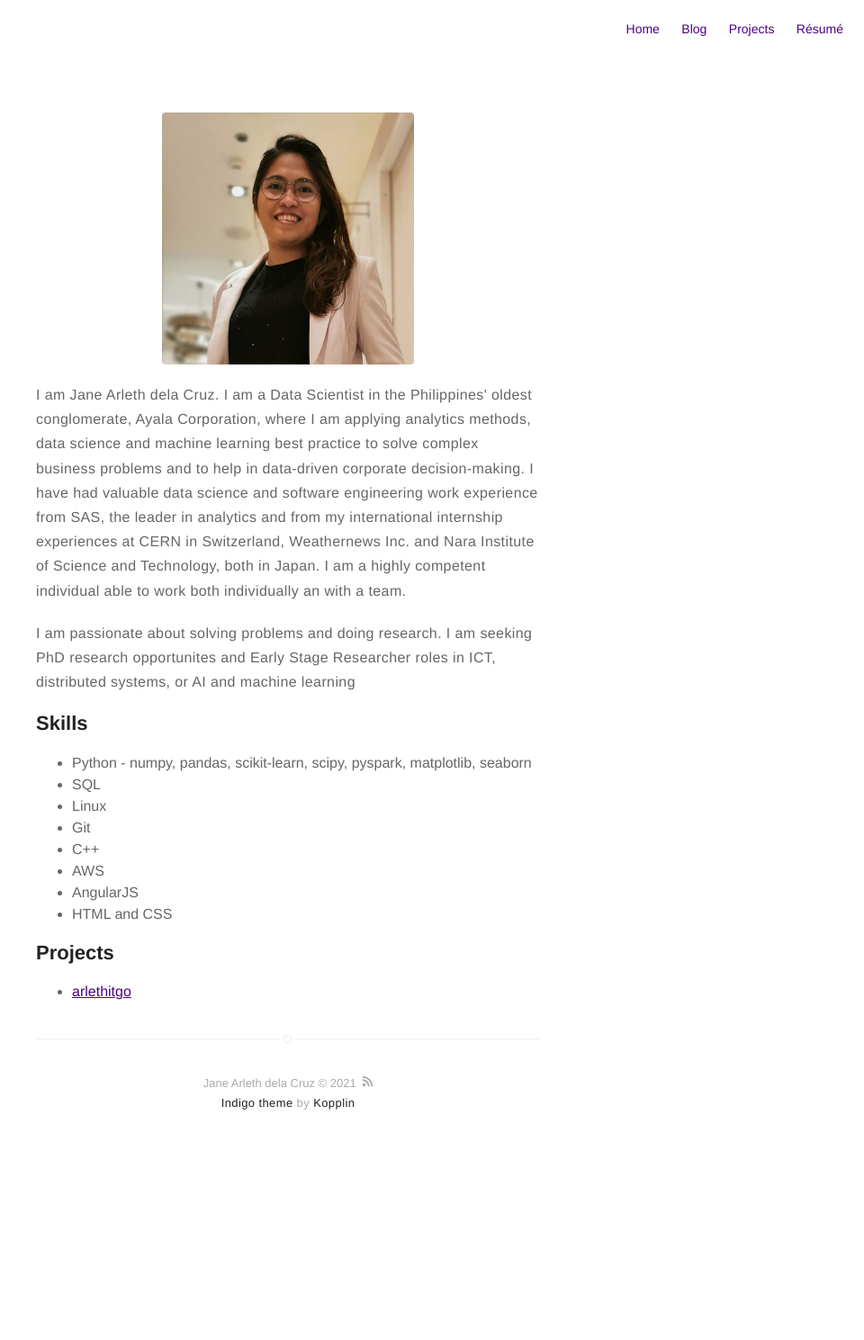
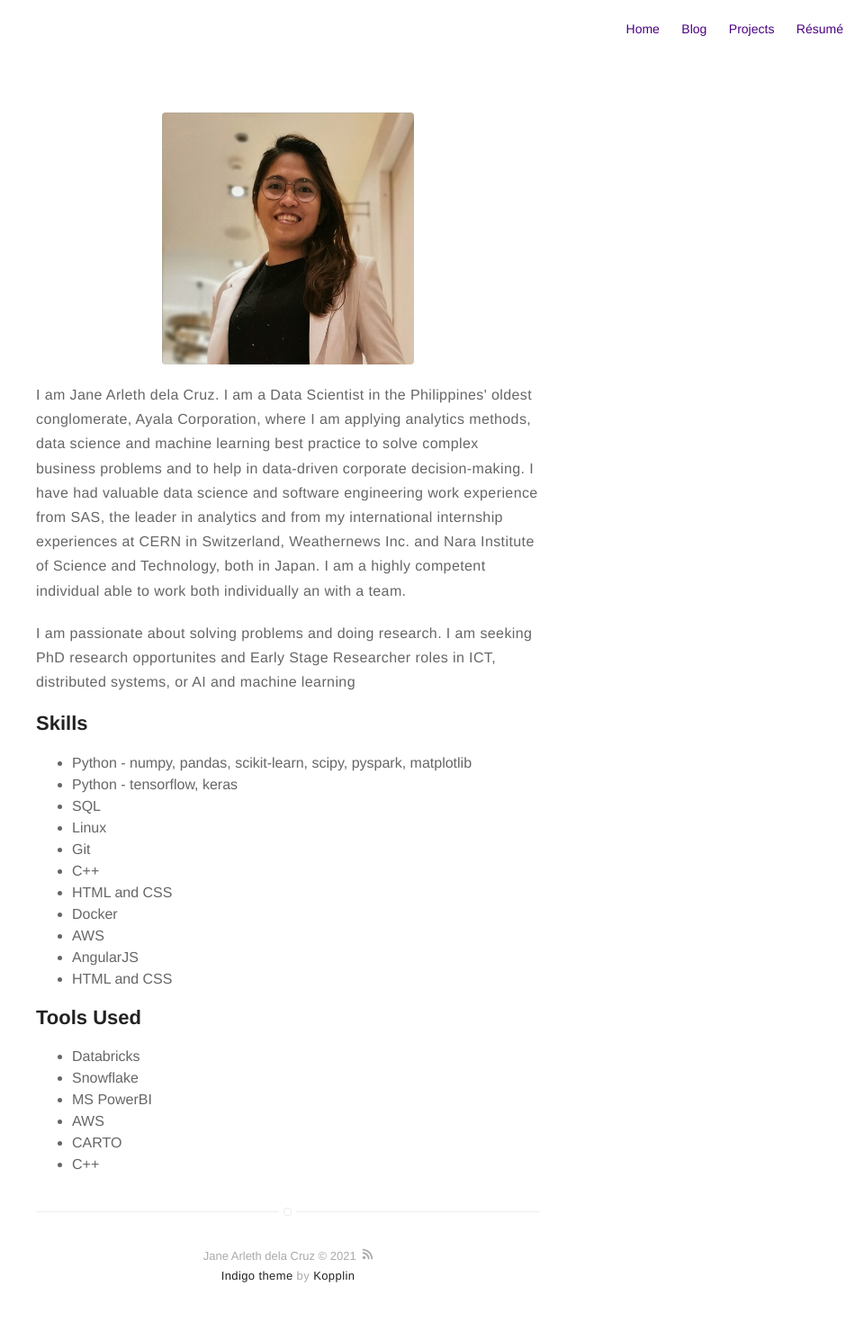
Before and after one commit to arlethitgo/learnmore, a Jekyll site: the page built from about.md, in a window 1280 px wide. Shown: the whole page at 90% size, without its empty margins (320-1280 px from the left). Built offline with Jekyll 4.4.1, drawn with Linux system fonts in a browser that asks for light colours; before the commit the page ends 1297 px from its top, so only the background shows below that.

Commit message:
Update about.md

```diff
--- a/about.md
+++ b/about.md
@@ -18,21 +18,26 @@ Early Stage Researcher roles in ICT, distributed systems, or  AI and machine lea
 <h2>Skills</h2>
 
 <ul class="skill-list">
-	<li>Python - numpy, pandas, scikit-learn, scipy, pyspark, matplotlib, seaborn</li>
+	<li>Python - numpy, pandas, scikit-learn, scipy, pyspark, matplotlib</li>
+	<li>Python - tensorflow, keras</li>
 	<li>SQL</li>
 	<li>Linux</li>
 	<li>Git</li>
 	<li>C++</li>
+	<li>HTML and CSS</li>
+	<li>Docker</li>
 	<li>AWS</li>
 	<li>AngularJS</li>
 	<li>HTML and CSS</li>
-
 </ul>
 
-<h2>Projects</h2>
+<h2>Tools Used</h2>
 
-<ul>
-	<li><a href="https://github.com/">arlethitgo</a></li>
-<!-- 	<li><a href="https://github.com/">Ipsum Dolor</a></li>
-	<li><a href="https://github.com/">Dolor Lorem</a></li> -->
+<ul class="skill-list">
+	<li>Databricks</li>
+	<li>Snowflake</li>
+	<li>MS PowerBI</li>
+	<li>AWS</li>
+	<li>CARTO</li>
+	<li>C++</li>
 </ul>
```
